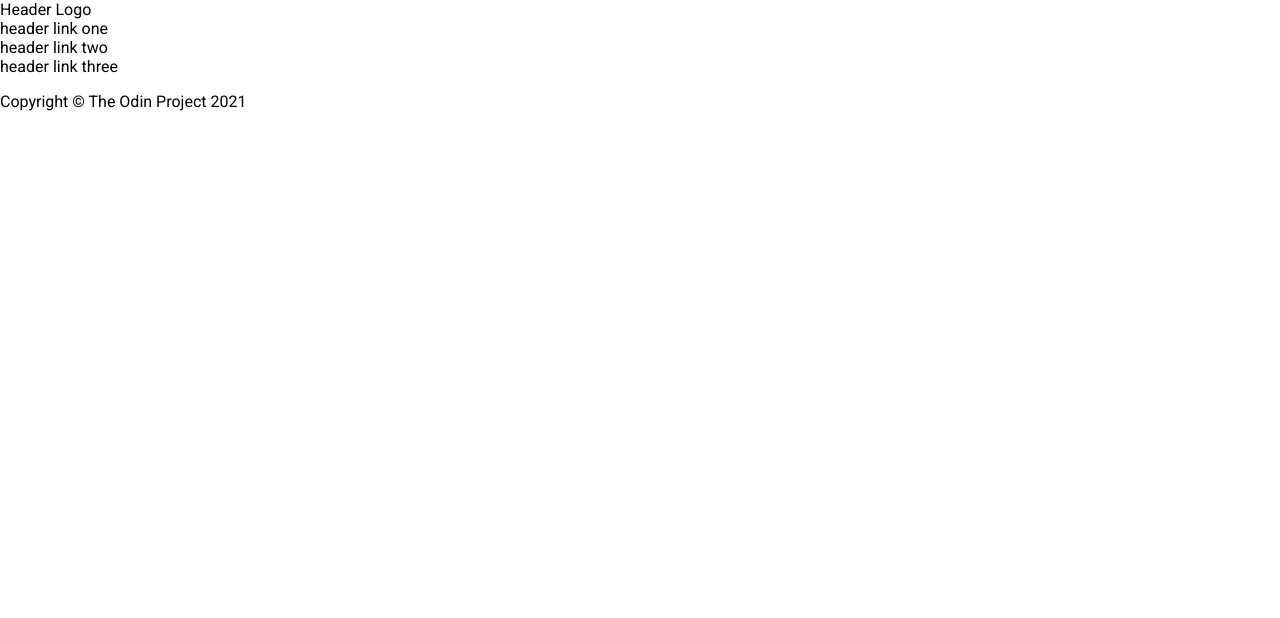
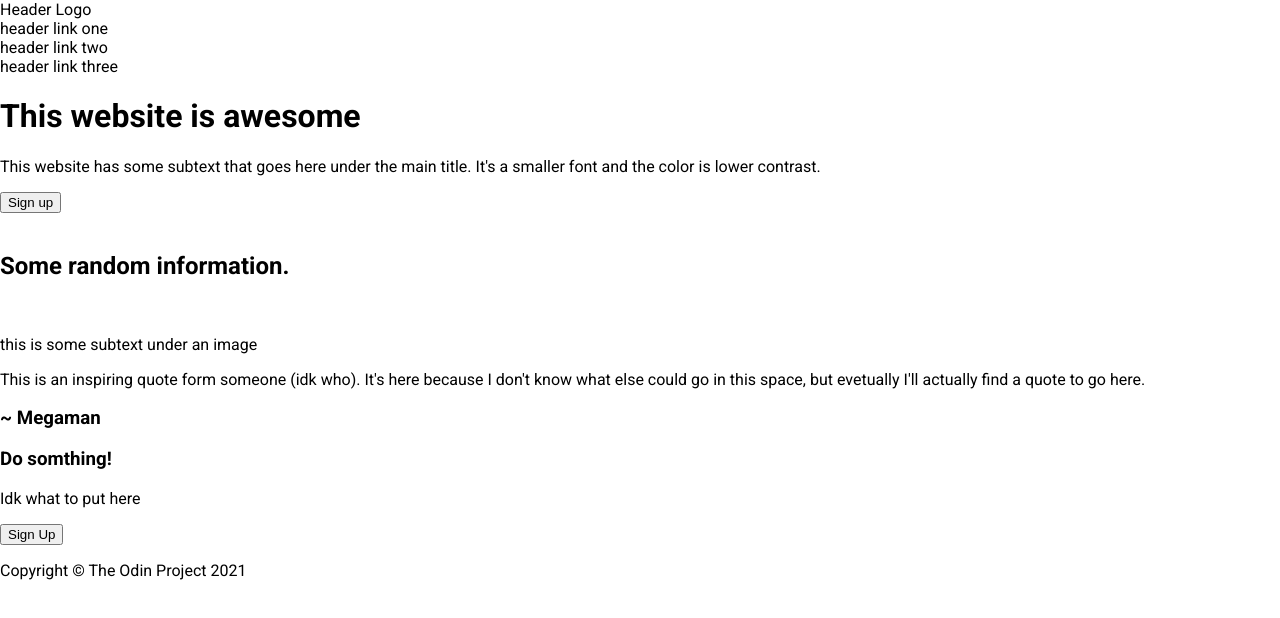
Before and after one commit to genharding/landing-page, a plain HTML site: page index.html in a window 1280 px wide. Drawn offline with Linux system fonts and the light colour scheme.

Commit message:
Add all items for bare HTML

```diff
--- a/index.html
+++ b/index.html
@@ -16,7 +16,34 @@
         </ul>
     </header>
     <main>
-
+        <div class="top">
+            <div class="left-side">
+                <h1>This website is awesome</h1>
+                <p>This website has some subtext that goes here under the main title. It's a smaller font and the color is lower contrast.</p>
+                <button class="signup-button">Sign up</button>
+            </div>
+            <img>
+        </div>
+        <div class="information">
+            <h2>Some random information.</h2>
+            <div class="items">
+                <div class="item">
+                    <img>
+                    <p>this is some subtext under an image</p>
+                </div>
+            </div>
+        </div>
+        <div class="quote">
+            <p>This is an inspiring quote form someone (idk who). It's here because I don't know what else could go in this space, but evetually I'll actually find a quote to go here.</p>
+            <h3>~ Megaman</h3>
+        </div>
+        <div class="bottom">
+            <div class="signup-container">
+                <h3>Do somthing!</h3>
+                <p>Idk what to put here</p>
+                <button class="signup-button">Sign Up</button>
+            </div>
+        </div>
     </main>
     <footer>
         <p>Copyright © The Odin Project 2021</p>
```
